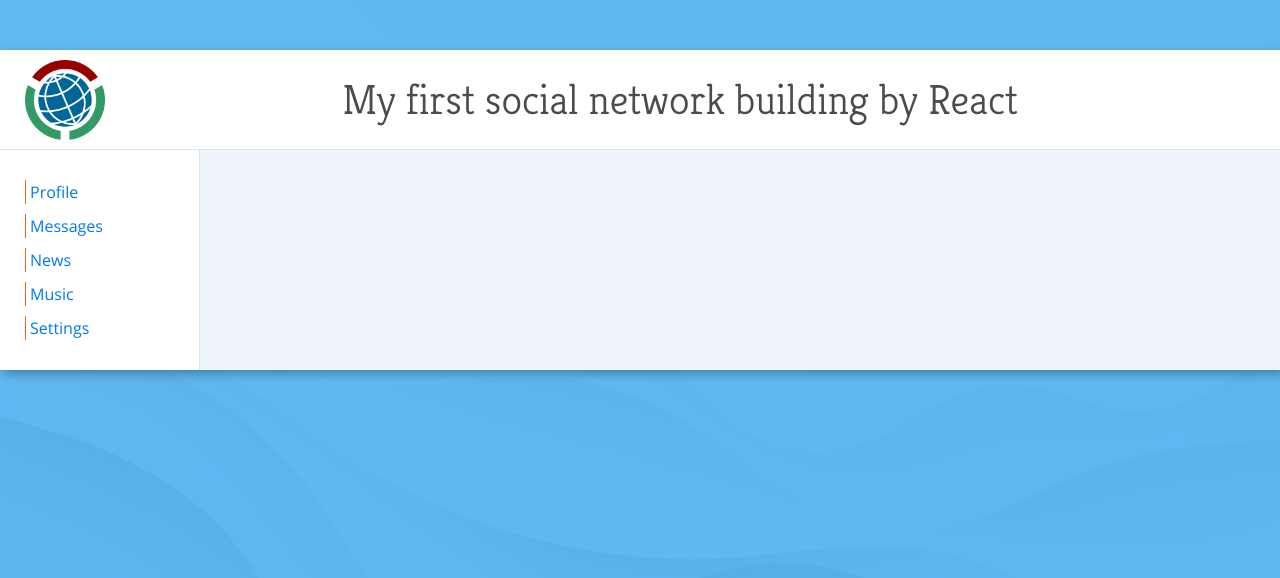
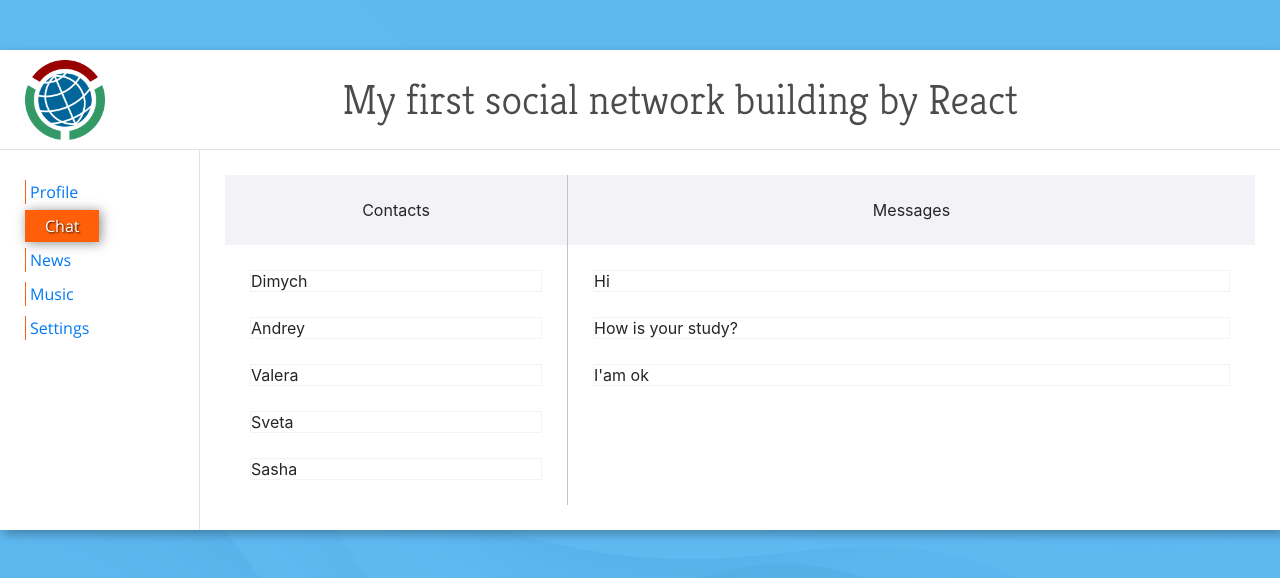
Before and after one commit to ZAWRusha/My-first-social-network-building-by-React, a React (Create React App) app: page /Chat in a window 1280 px wide. Shown: the top 578 px of the page. Built offline with nearby package versions, Linux system fonts and the light colour scheme.

Commit message:
Added chat component

```diff
--- a/src/App.css
+++ b/src/App.css
@@ -60,12 +60,12 @@
 	*/
 }
 html {
-	font-size: 10px;
-	outline: none;
 	margin-right: calc(
 		-1 * (100vw - 100%)
 	); /* Вычисляем ширину вертикальной полосы прокрутки при динамическом увеличении контента и задаем странице сдвиг */
 	overflow-x: hidden; /* Скрываем горизонтальная полоса прокрутки*/
+	font-size: 10px;
+	outline: none;
 }
 body {
 	background: linear-gradient(rgba(79, 179, 241, 0.9), rgba(79, 179, 241, 0.9)), url(../src/img/wave.jpg);
@@ -237,6 +237,7 @@
 .main-content {
 	grid-area: content;
 	max-width: 1400px;
+	font-size: 1.6rem;
 	/* border: 1px solid; */
 	/* background-color: rgba(0, 255, 255, 0.15); */
 }
--- a/src/App.js
+++ b/src/App.js
@@ -4,7 +4,7 @@
 import Sidebar from './components/Sidebar/Sidebar'
 import { BrowserRouter, Route } from 'react-router-dom'
 import Profile from './components/Profile/Profile'
-import Messages from './components/Messages/Messages'
+import Chat from './components/Chat/Chat'
 import News from './components/News/News'
 import Music from './components/Music/Music'
 import Settings from './components/Settings/Settings'
@@ -20,7 +20,7 @@
 						<Sidebar />
 						<div class="main-content">
 							<Route path='/Profile' component={Profile} />
-							<Route path='/Messages' component={Messages} />
+							<Route path='/Chat' component={Chat} />
 							<Route path='/News' component={News} />
 							<Route path='/Music' component={Music} />
 							<Route path='/Settings' component={Settings} />
--- /dev/null
+++ b/src/components/Chat/Chat.jsx
@@ -0,0 +1,40 @@
+import React from 'react'
+import s from './Chat.module.css'
+
+const Chat = (props) => {
+	return (
+		<div className={`${"grid__item"} ${s.chat_wrapper}`}>
+
+			<div className={s.contacts}>
+				<div className={s.title}>Contacts</div>
+				<div className={s.name}>
+					Dimych
+				</div>
+				<div className={s.name}>
+					Andrey
+				</div>
+				<div className={s.name}>
+					Valera
+				</div>
+				<div className={s.name}>
+					Sveta
+				</div>
+				<div className={s.name}>
+					Sasha
+				</div>
+			</div>
+
+			<div className={s.messages}>
+				<div className={s.title}>Messages</div>
+				<div className={s.message}>Hi</div>
+				<div className={s.message}>How is your study?</div>
+				<div className={s.message}>I'am ok</div>
+			</div>
+
+		</div >
+	)
+
+
+}
+
+export default Chat
--- /dev/null
+++ b/src/components/Chat/Chat.module.css
@@ -0,0 +1,33 @@
+.chat_wrapper {
+	display: flex;
+	/* border: 1px solid; */
+}
+
+.contacts {
+	border-right: 1px solid #c3c2c7;
+	width: 33.3%;
+	min-width: 250px;
+}
+.name {
+	border: 1px solid #f3f2f7;
+	margin: 25px;
+}
+
+.messages {
+	width: 66.7%;
+	min-width: 500px;
+	/* padding: 0 25px; */
+	/* border: 1px solid; */
+}
+.title {
+	display: flex;
+	align-items: center;
+	justify-content: center;
+	padding: 25px;
+	background-color: #f3f2f7;
+	/* border: 1px solid; */
+}
+.message {
+	border: 1px solid #f3f2f7;
+	margin: 25px;
+}
--- a/src/components/Messages/Messages.jsx
+++ /dev/null
@@ -1,16 +0,0 @@
-import React from 'react'
-import s from './Messages.module.css'
-
-const Messages = (props) => {
-	return (
-		<div className="grid__item">
-			<div>
-				Messages
-		</div>
-		</div>
-	)
-
-
-}
-
-export default Messages
--- a/src/components/Sidebar/Sidebar.jsx
+++ b/src/components/Sidebar/Sidebar.jsx
@@ -7,7 +7,7 @@
 		<menu className="nav">
 			<ul>
 				<li><NavLink to="/Profile" activeClassName={s.activeLink}>Profile</NavLink></li>
-				<li><NavLink to="/Messages" activeClassName={s.activeLink}>Messages</NavLink></li>
+				<li><NavLink to="/Chat" activeClassName={s.activeLink}>Chat</NavLink></li>
 				<li><NavLink to="/News" activeClassName={s.activeLink}>News</NavLink></li>
 				<li><NavLink to="/Music" activeClassName={s.activeLink}>Music</NavLink></li>
 				<li><NavLink to="/Settings" activeClassName={s.activeLink}>Settings</NavLink></li>
--- a/src/components/Sidebar/Sidebar.module.css
+++ b/src/components/Sidebar/Sidebar.module.css
@@ -27,3 +27,6 @@
 	padding: 5px 20px;
 	text-shadow: 1px 1px 2px rgba(0, 0, 0, 0.8);
 }
+.activeLink {
+	box-shadow: 0.2rem 0.1rem 1.2rem rgba(91, 91, 91, 0.7);
+}
```
Also changed, not shown: src/components/Messages/Messages.module.css (deleted).
